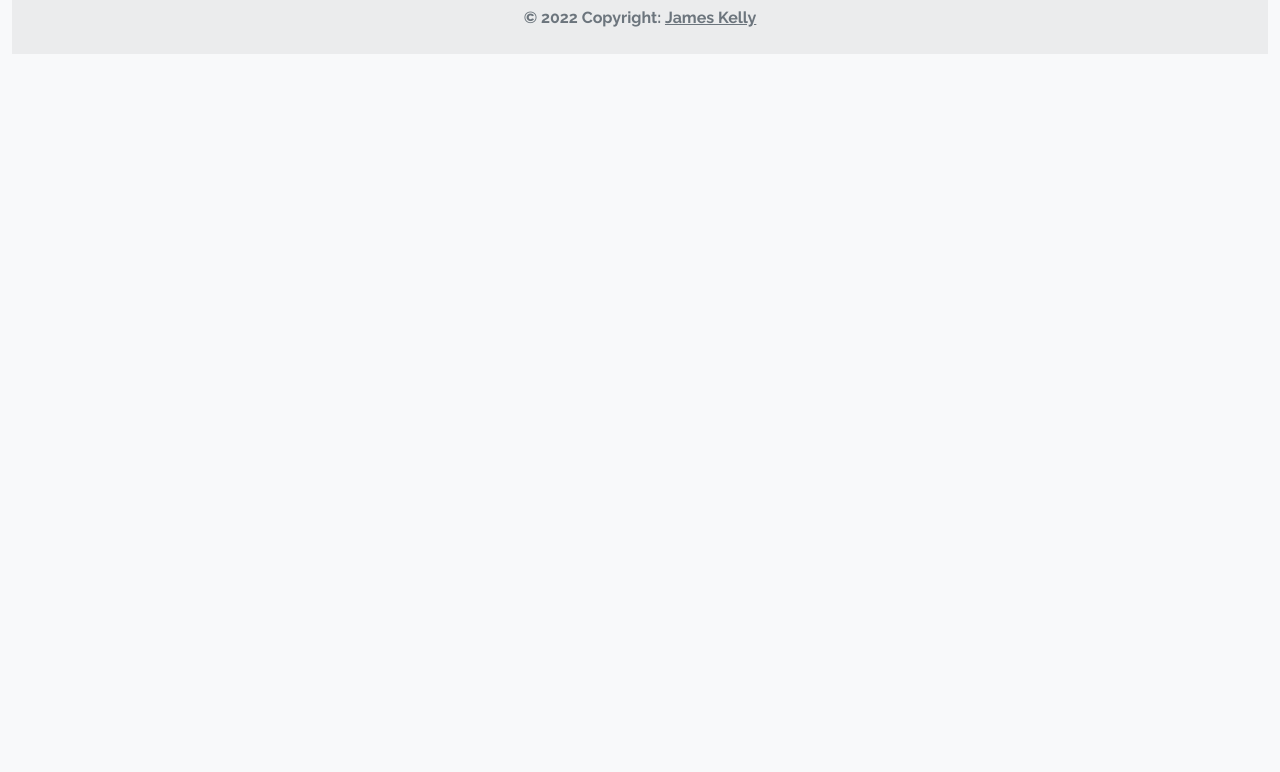
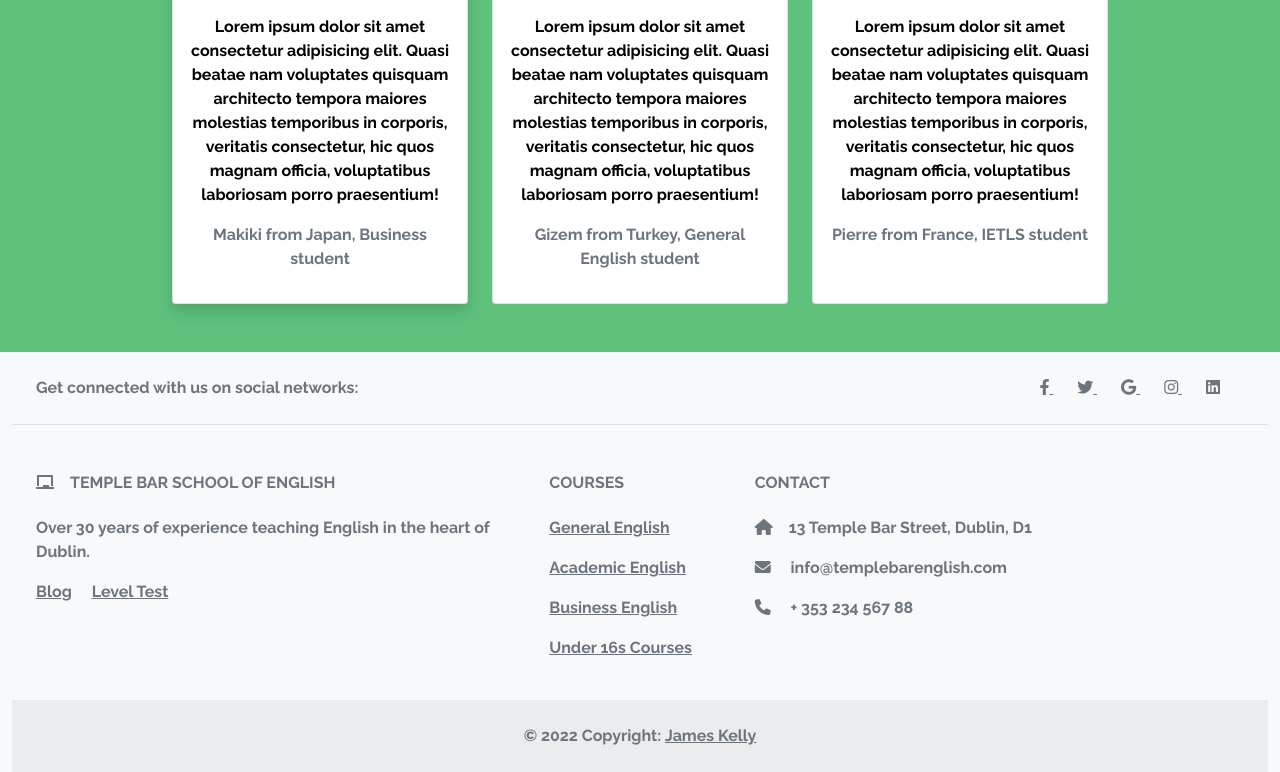
Before and after one commit to jameskelly33/Milestone-Project-4-LangSchool, a Django app: page / in a window 1280 px wide. Shown: the part 2224-2996 px from the top of the page. Before the commit the page ends 2278 px from the top, so only its background shows below. Run offline with Django 4.2, Linux system fonts and the light colour scheme; parts of the project's set-up code (start-up, migrations or seed data) failed here and were passed over; some libraries are stand-ins or nearby versions.

Commit message:
Add testamonials section to homepage

```diff
--- a/home/templates/home/index.html
+++ b/home/templates/home/index.html
@@ -134,6 +134,45 @@
 
   </div>
 </div>
+<div class="container-fluid why-study-banner text-center">
+  <div class="row">
+    <h1 class='my-4 my-md-5'>Why Our Students say</h1>
+  </div>
+  <div class="row justify-content-center">
+    <div class="col-md-3 mb-3 mb-md-5">
+      <div class="card shadow h-100 " >
+        <img src="{{MEDIA_URL}}young_students_in_class.jpg" class= 'card-img-top' alt="">
+        <div class="card-body">
+          <p class="card-text text-black">Lorem ipsum dolor sit amet consectetur adipisicing elit. Quasi beatae nam voluptates quisquam architecto tempora maiores molestias temporibus in corporis, veritatis consectetur, hic quos magnam officia, voluptatibus laboriosam porro praesentium!</p>
+          <p class="text-muted">Makiki from Japan, Business student</p>
+        </div>
+      </div>
+
+    </div>
+    <div class="col-md-3 mb-3 mb-md-5">
+      <div class="card h-100  " >
+        <img src="{{MEDIA_URL}}young_students_in_class.jpg" class= 'card-img-top' alt="">
+        <div class="card-body">
+          <p class="card-text text-black">Lorem ipsum dolor sit amet consectetur adipisicing elit. Quasi beatae nam voluptates quisquam architecto tempora maiores molestias temporibus in corporis, veritatis consectetur, hic quos magnam officia, voluptatibus laboriosam porro praesentium!</p>
+          <p class="text-muted">Gizem from Turkey, General English student</p>
+        </div>
+
+      </div>
+    </div>
+    <div class="col-md-3 mb-3 mb-md-5">
+      <div class="card h-100 ">
+        <img src="{{MEDIA_URL}}young_students_in_class.jpg" class= 'card-img-top' alt="">
+        <div class="card-body">
+          <p class="card-text text-black">Lorem ipsum dolor sit amet consectetur adipisicing elit. Quasi beatae nam voluptates quisquam architecto tempora maiores molestias temporibus in corporis, veritatis consectetur, hic quos magnam officia, voluptatibus laboriosam porro praesentium!</p>
+          <p class="text-muted">Pierre from France, IETLS student</p>
+        </div>
+
+      </div>
+
+    </div>
+    </div>
+
+</div>
 
 
 
```
